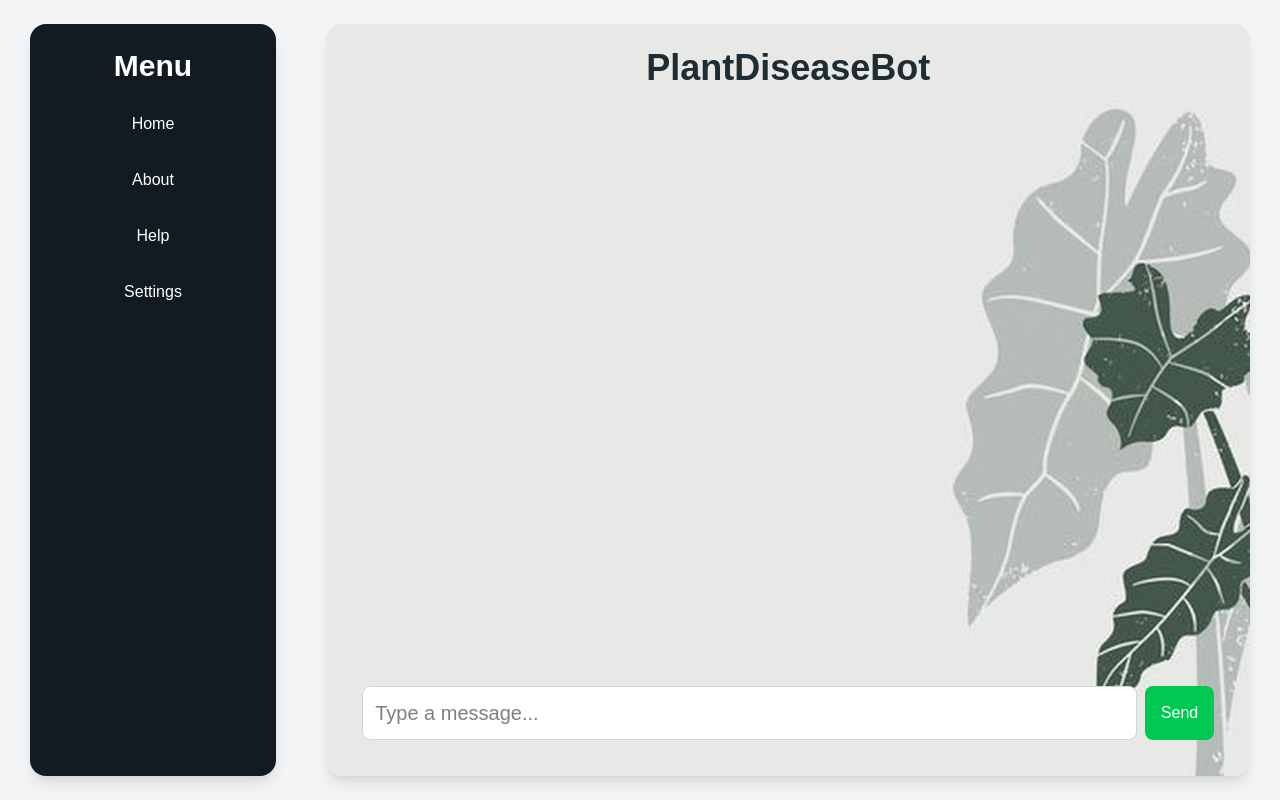
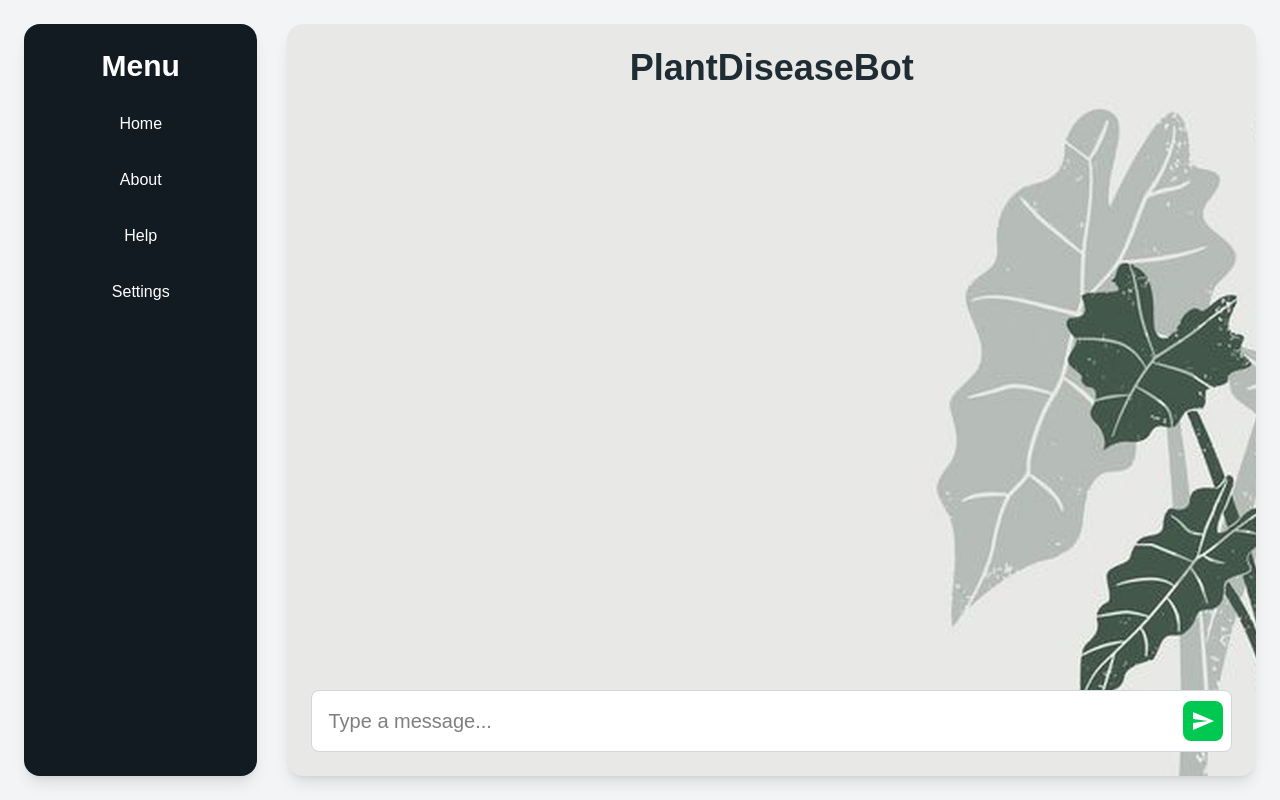
Before and after one commit to CodeInfinity007/PlantDiseaseBot, a Next.js app in the folder plantdiseasebot/: page / in a window 1280 px wide. Built offline with nearby package versions, Linux system fonts and the light colour scheme.

Commit message:
included button inside and mrgin modifications

```diff
--- a/plantdiseasebot/src/app/page.js
+++ b/plantdiseasebot/src/app/page.js
@@ -19,11 +19,11 @@ export default function Chatbot() {
   };
 
   return (
-    <div className="relative min-h-screen flex items-stretch justify-center bg-gray-100 p-6">
+    <div className="relative min-h-screen gap-5 flex items-stretch justify-center bg-gray-100 p-6">
       {/* Left Panel */}
       <div
-        className="flex flex-col w-1/5 bg-[#121b22] rounded-2xl shadow-lg p-6 mr-2"
-        style={{ marginRight: '50px' }}
+        className="flex flex-col w-1/3 bg-[#121b22] rounded-2xl shadow-lg p-6 mr-6"
+        style={{ marginRight: '10px' }}
       >
         <h2 className="text-3xl font-bold mb-4 text-center text-white">Menu</h2>
         <ul className="flex flex-col gap-2 text-white">
@@ -36,7 +36,7 @@ export default function Chatbot() {
 
       {/* Chatbot Panel */}
       <div
-        className="flex flex-col w-3/4 bg-white rounded-2xl shadow-lg p-6"
+        className="flex flex-col w-3/2 bg-white rounded-2xl shadow-lg p-6"
         style={{
           backgroundImage: "url('/bgr.jpg')",
           backgroundSize: 'cover',
@@ -45,8 +45,11 @@ export default function Chatbot() {
         }}
       >
         <div className="text-4xl font-bold text-center mb-4 text-[#1f2c34]">PlantDiseaseBot</div>
+
+        {/* Chat Messages Container with Scrollbar */}
         <div
           className="flex-1 bg-transparent rounded-lg p-4 mb-4 overflow-y-auto"
+          style={{ maxHeight: '75vh' }} // Set a fixed height for the chat messages container
         >
           {messages.map((msg, index) => (
             <div
@@ -55,8 +58,8 @@ export default function Chatbot() {
             >
               <div
                 className={`p-3 my-2 rounded-lg max-w-max ${msg.sender === 'user'
-                    ? 'bg-blue-500 text-white'
-                    : 'bg-gray-300 text-black'
+                  ? 'bg-green-800 text-white'
+                  : 'bg-gray-300 text-black'
                   }`}
               >
                 {msg.text}
@@ -66,20 +69,29 @@ export default function Chatbot() {
         </div>
 
         {/* Input Box and Send Button */}
-        <div className="flex gap-2 bg-transparent p-3 rounded-lg">
+        <div className="flex items-center bg-white border border-gray-300 rounded-lg p-2">
           <input
             type="text"
-            className="flex-grow p-3 text-xl text-black bg-white border border-gray-300 rounded-lg focus:outline-none focus:ring-2 focus:ring-green-500"
+            className="flex-grow p-2 text-xl text-black focus:outline-none"
             placeholder="Type a message..."
             value={input}
             onChange={(e) => setInput(e.target.value)}
             onKeyDown={(e) => e.key === 'Enter' && sendMessage()}
           />
           <button
-            className="bg-green-500 text-white px-4 py-2 rounded-lg hover:bg-green-600"
+            className="p-2 text-white bg-green-500 rounded-lg hover:bg-green-600 transition-colors duration-300"
             onClick={sendMessage}
           >
-            Send
+            <svg
+              xmlns="http://www.w3.org/2000/svg"
+              viewBox="0 0 24 24"
+              width="24"
+              height="24"
+              fill="currentColor"
+            >
+              <path d="M0 0h24v24H0z" fill="none" />
+              <path d="M2.01 21L23 12 2.01 3 2 10l15 2-15 2z" />
+            </svg>
           </button>
         </div>
       </div>
```
